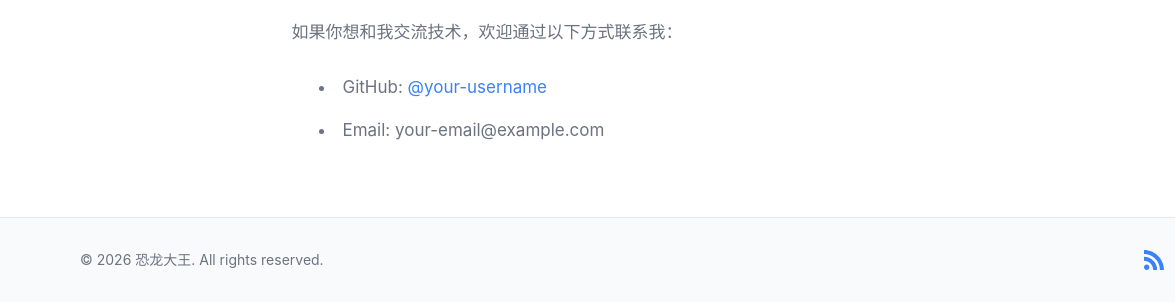
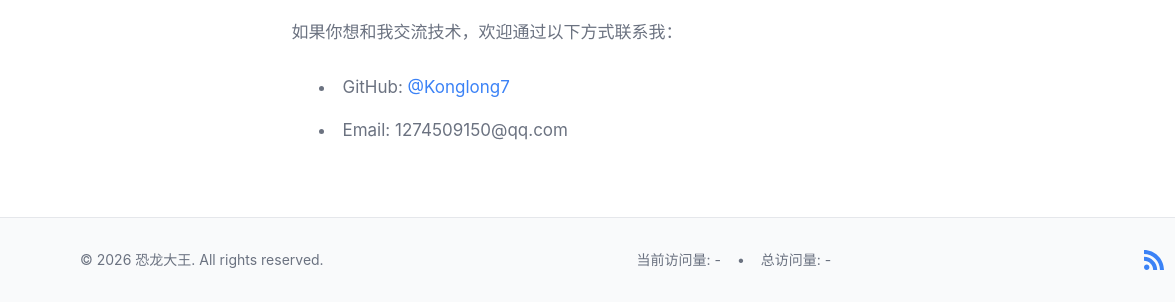
Before and after one commit to Konglong7/tech-blog, an Astro site: page /about in a window 1280 px wide. Shown: the part 599-901 px from the top of the page, 0-1175 px from the left. Built offline with nearby package versions, Linux system fonts and the light colour scheme; Astro itself is replaced by a stand-in of ours; a script that the page names is missing.

Commit message:
更新联系信息和访问量统计
- 更新 Footer 中的 GitHub 链接为 https://github.com/Konglong7
- 添加不蒜子访问量统计（当前访问量和总访问量）
- 更新关于页面的联系方式（GitHub 和 Email）

```diff
--- a/src/components/Footer.astro
+++ b/src/components/Footer.astro
@@ -14,6 +14,17 @@ const currentYear = new Date().getFullYear();
         © {currentYear} 恐龙大王. All rights reserved.
       </p>
 
+      <!-- 访问量统计 -->
+      <div class="flex items-center gap-4 text-[var(--text-secondary)] text-sm">
+        <span id="busuanzi_container_site_pv">
+          当前访问量: <span id="busuanzi_value_site_pv">-</span>
+        </span>
+        <span>•</span>
+        <span id="busuanzi_container_site_uv">
+          总访问量: <span id="busuanzi_value_site_uv">-</span>
+        </span>
+      </div>
+
       <!-- 社交链接 -->
       <div class="flex gap-4">
         <a href="/rss.xml" class="text-[var(--text-secondary)] hover:text-[var(--accent)] transition-colors" aria-label="RSS 订阅">
@@ -21,7 +32,7 @@ const currentYear = new Date().getFullYear();
             <path d="M6.503 20.752c0 1.794-1.456 3.248-3.251 3.248-1.796 0-3.252-1.454-3.252-3.248 0-1.794 1.456-3.248 3.252-3.248 1.795.001 3.251 1.454 3.251 3.248zm-6.503-12.572v4.811c6.05.062 10.96 4.966 11.022 11.009h4.817c-.062-8.71-7.118-15.758-15.839-15.82zm0-3.368c10.58.046 19.152 8.594 19.183 19.188h4.817c-.03-13.231-10.755-23.954-24-24v4.812z"/>
           </svg>
         </a>
-        <a href="https://github.com" target="_blank" rel="noopener noreferrer" class="text-[var(--text-secondary)] hover:text-[var(--accent)] transition-colors" aria-label="GitHub">
+        <a href="https://github.com/Konglong7" target="_blank" rel="noopener noreferrer" class="text-[var(--text-secondary)] hover:text-[var(--accent)] transition-colors" aria-label="GitHub">
           <svg class="w-5 h-5" fill="currentColor" viewBox="0 0 24 24">
             <path d="M12 0c-6.626 0-12 5.373-12 12 0 5.302 3.438 9.8 8.207 11.387.599.111.793-.261.793-.577v-2.234c-3.338.726-4.033-1.416-4.033-1.416-.546-1.387-1.333-1.756-1.333-1.756-1.089-.745.083-.729.083-.729 1.205.084 1.839 1.237 1.839 1.237 1.07 1.834 2.807 1.304 3.492.997.107-.775.418-1.305.762-1.604-2.665-.305-5.467-1.334-5.467-5.931 0-1.311.469-2.381 1.236-3.221-.124-.303-.535-1.524.117-3.176 0 0 1.008-.322 3.301 1.23.957-.266 1.983-.399 3.003-.404 1.02.005 2.047.138 3.006.404 2.291-1.552 3.297-1.23 3.297-1.23.653 1.653.242 2.874.118 3.176.77.84 1.235 1.911 1.235 3.221 0 4.609-2.807 5.624-5.479 5.921.43.372.823 1.102.823 2.222v3.293c0 .319.192.694.801.576 4.765-1.589 8.199-6.086 8.199-11.386 0-6.627-5.373-12-12-12z"/>
           </svg>
@@ -30,3 +41,6 @@ const currentYear = new Date().getFullYear();
     </div>
   </div>
 </footer>
+
+<!-- 不蒜子访问量统计 -->
+<script async src="//busuanzi.ibruce.info/busuanzi/2.3/busuanzi.pure.mini.js"></script>
--- a/src/pages/about.astro
+++ b/src/pages/about.astro
@@ -39,8 +39,8 @@ import '../styles/global.css';
             如果你想和我交流技术，欢迎通过以下方式联系我：
           </p>
           <ul class="list-disc list-inside space-y-2">
-            <li>GitHub: <a href="https://github.com" target="_blank" rel="noopener noreferrer" class="text-[var(--accent)]">@your-username</a></li>
-            <li>Email: your-email@example.com</li>
+            <li>GitHub: <a href="https://github.com/Konglong7" target="_blank" rel="noopener noreferrer" class="text-[var(--accent)]">@Konglong7</a></li>
+            <li>Email: 1274509150@qq.com</li>
           </ul>
         </div>
       </article>
```
Also changed, not shown: 1 other file.
